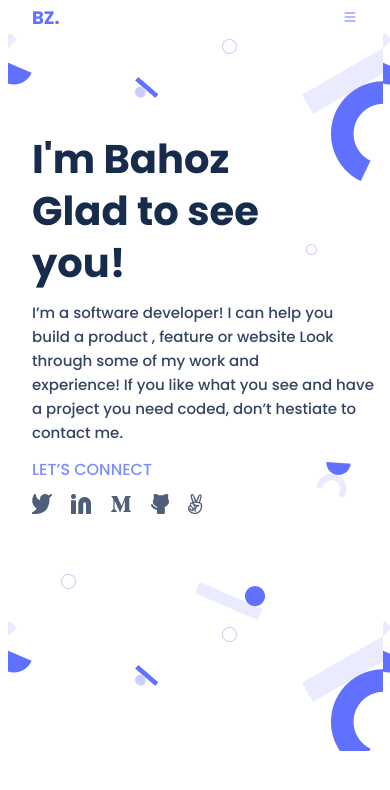
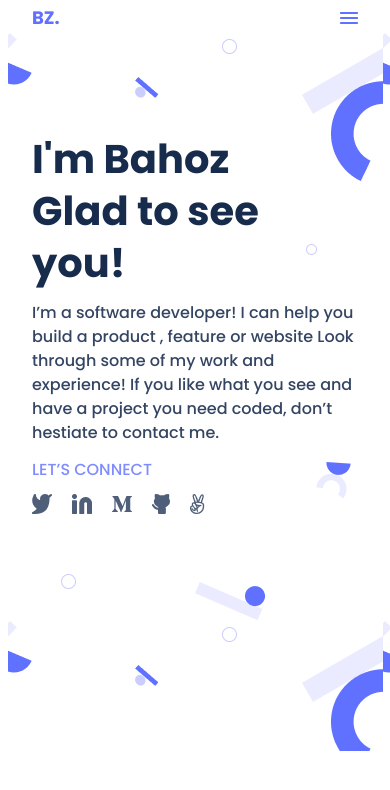
Before and after one commit to bahoz-ali/portfolio, a website: page index.html in a window 390 px wide. Drawn offline with nearby package versions, Linux system fonts and the light colour scheme.

Commit message:
makes text contet bigger to 16px, use image for each social icons, change p to a tag, bigger hamburger, refactor readme file.

```diff
--- a/index.html
+++ b/index.html
@@ -17,7 +17,7 @@
     <header class="header">
       <nav class="navbar">
         <div class="logo">BZ.</div>
-        <i class="bi bi-list"></i>
+        <img src="/images/Union.png" alt="" />
       </nav>
 
       <section class="hero">
@@ -34,8 +34,23 @@
           experience! If you like what you see and have a project you need
           coded, don’t hestiate to contact me.
         </p>
-        <p class="hero__connect">LET’S CONNECT</p>
-        <img src="/images/social_icons.png" alt="image of social icons" />
+        <a class="hero__connect">LET’S CONNECT</a>
+
+        <ul class="social-icons">
+          <li class="social-icon">
+            <img src="images/twitter.png" alt="twitter icon" />
+          </li>
+          <li class="social-icon">
+            <img src="images/Linkedin icon.png" alt="Linkedin icon" />
+          </li>
+          <li class="social-icon"><img src="images/M.png" alt="M letter" /></li>
+          <li class="social-icon">
+            <img src="images/github.png" alt="github icon" />
+          </li>
+          <li class="social-icon">
+            <img src="images/freedom.png" alt="2 finger icon" />
+          </li>
+        </ul>
       </section>
     </header>
   </body>
--- a/style.css
+++ b/style.css
@@ -35,6 +35,8 @@ body {
     font-weight: 800;
     color: var(--primaryColor);
     cursor: pointer;
+    background-color: red;
+    font-size: 20px;
   }
 
   .hero {
@@ -70,7 +72,7 @@ body {
     font-family: "Poppins", Arial, sans-serif;
     font-style: normal;
     font-weight: 400;
-    font-size: 15px;
+    font-size: 16px;
     margin: 12px 0 12px 0;
     line-height: 24px;
     color: #344563;
@@ -86,4 +88,16 @@ body {
     margin: 0 0 12px 0;
     padding: 0;
   }
+
+  .social-icons {
+    list-style: none;
+    display: flex;
+    align-items: center;
+    margin: 0;
+    padding: 0;
+  }
+
+  .social-icons .social-icon:not(:last-child) {
+    margin-right: 20px;
+  }
 }
```
Also changed, not shown: .stylelintrc.json (added), README.md, images/Linkedin icon.png (added), images/M.png (added), images/Union.png (added), images/freedom.png (added), images/github.png (added), images/twitter.png (added), 1 other file.
